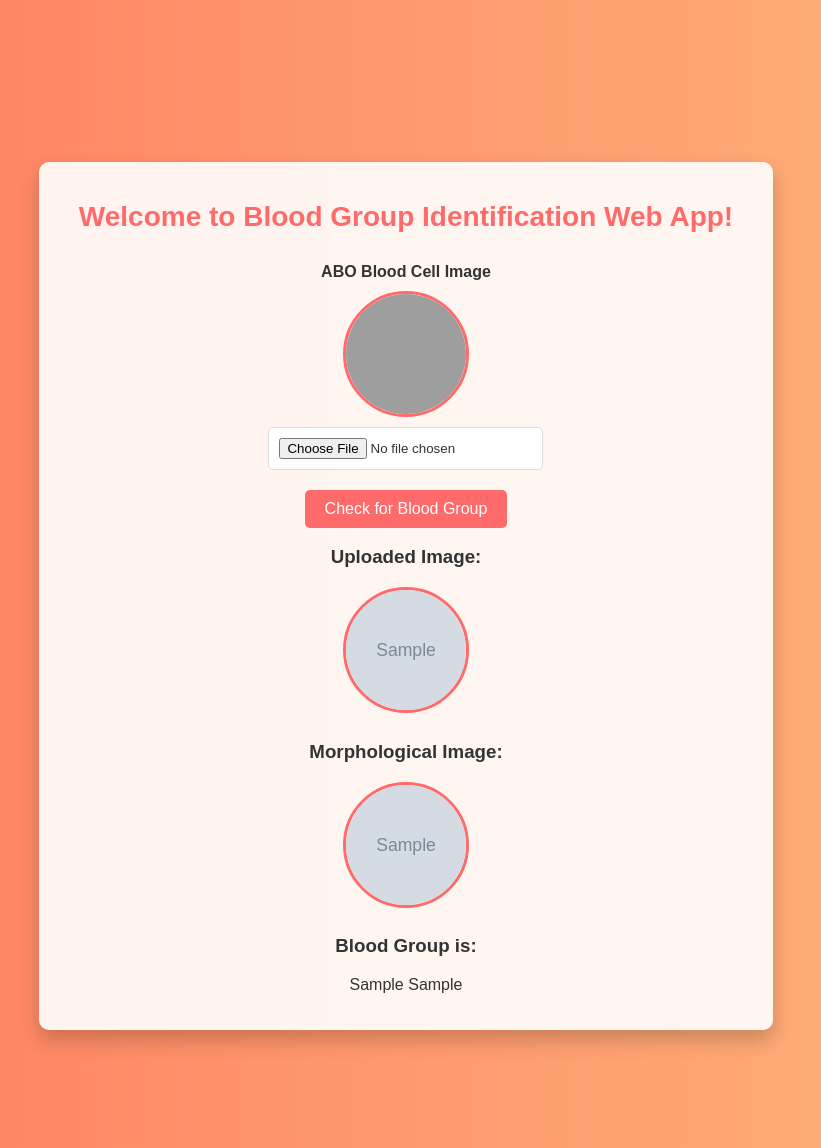
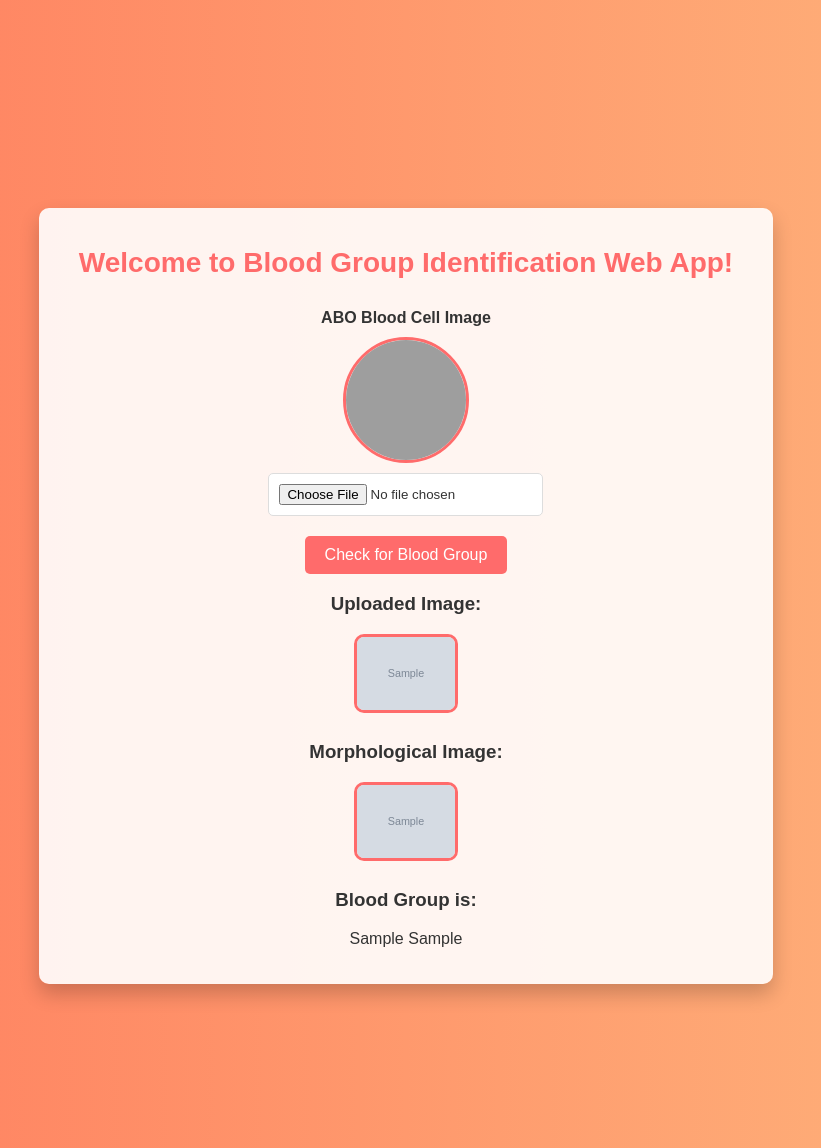
Before and after one commit to sumathi1205/Infosys-project, a Django app: template demopage/templates/profile.html in a window 1280 px wide. Shown: the top 1148 px of the page, without its empty margins (234-1055 px from the left). Run offline with Django 5.2, Linux system fonts and the light colour scheme; the template is opened without the code that fills it: most values are stand-ins (such as "Sample title", 1, 10 or a date in 2020); grey boxes marked "Sample" are stand-in pictures; grey boxes are pictures that could not be loaded.

Commit message:
Update profile.html

```diff
--- a/demopage/templates/profile.html
+++ b/demopage/templates/profile.html
@@ -76,10 +76,9 @@
         }
 
         .uploaded-image {
-            width: 120px;
-            height: 120px;
-            object-fit: cover;
-            border-radius: 50%;
+            max-width: 15%;
+            height: auto;
+            border-radius: 10px;
             border: 3px solid #ff6b6b;
             margin-bottom: 5px;
         }
```
